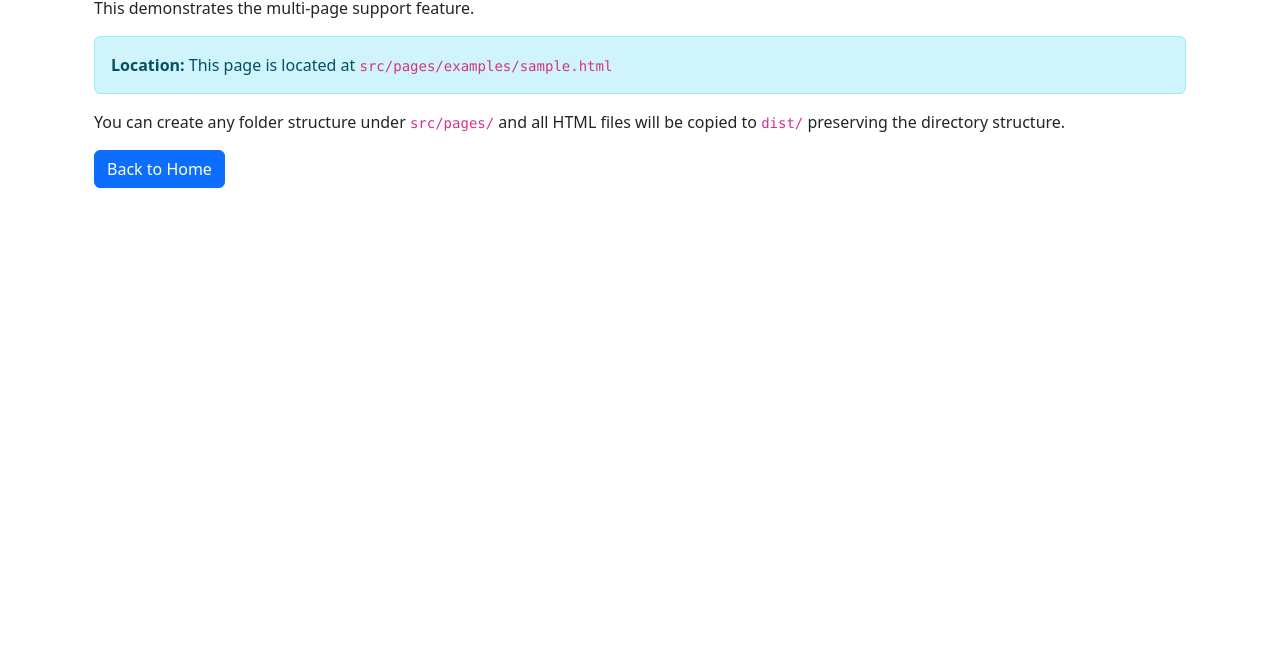
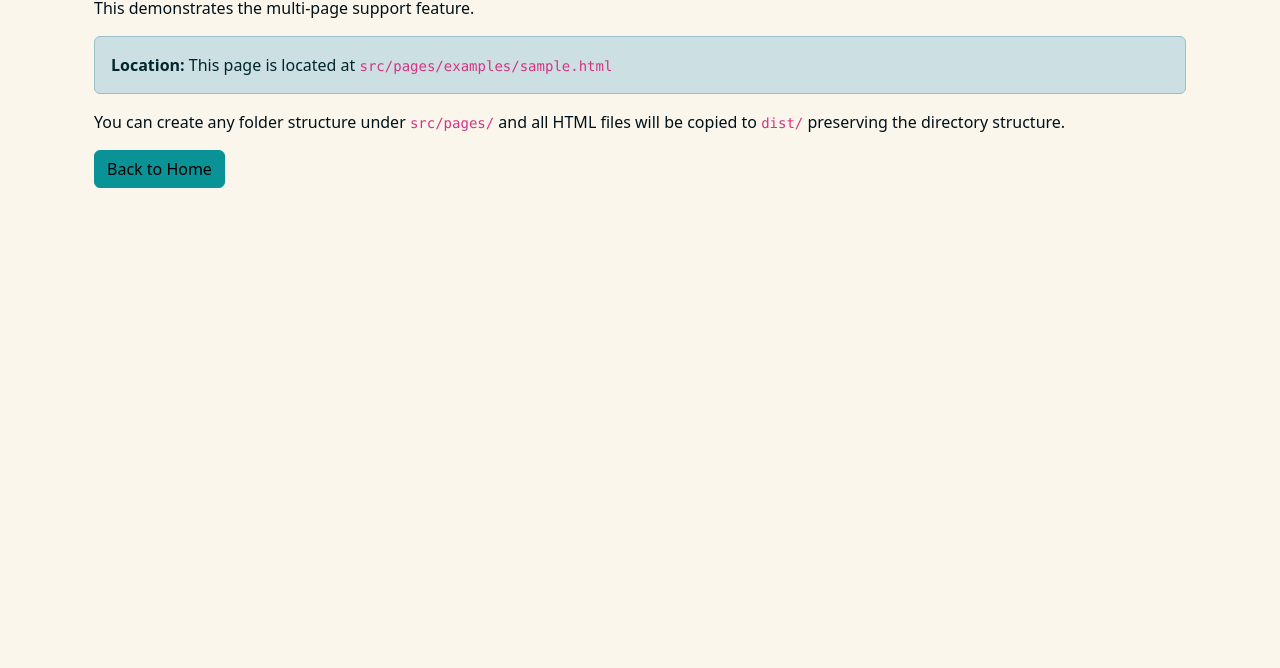
Before and after one commit to vr1e/gulpstrap, a website: page src/pages/examples/sample.html in a window 1280 px wide. Shown: the part 132-800 px from the top of the page. Drawn offline with nearby package versions, Linux system fonts and the light colour scheme; files that its build step writes are made by us from their sources.

Commit message:
update colors to work

```diff
--- a/gulpfile.js
+++ b/gulpfile.js
@@ -250,8 +250,8 @@ function serve(done) {
 }
 
 function watch() {
-	// Watch SCSS files - only recompile Sass
-	gulp.watch('src/styles/**/*.scss', gulp.series(compileSass, reloadServer));
+	// Watch SCSS files - recompile main sass and all themes
+	gulp.watch('src/styles/**/*.scss', gulp.series(compileSass, compileAllThemes, reloadServer));
 
 	// Watch JS files - only recompile JavaScript
 	gulp.watch('src/scripts/**/*.js', gulp.series(compileCustomJavaScript, reloadServer));
--- a/src/scripts/theme-switcher.js
+++ b/src/scripts/theme-switcher.js
@@ -7,7 +7,7 @@
 	'use strict';
 
 	const STORAGE_KEY = 'gulpstrap-theme';
-	const DEFAULT_THEME = 'theme1-dark';
+	const DEFAULT_THEME = 'theme1';
 	const THEMES = {
 		whitelabel: {
 			name: 'Whitelabel',
--- a/src/styles/themes/theme1/_variables.scss
+++ b/src/styles/themes/theme1/_variables.scss
@@ -1,3 +1,26 @@
 @import '../whitelabel/variables'; /* whitelabel common theme variable overrides (used inside all themes) */
 
 /* Variables Overrides for bootstrap default variables */
+/* Note: These should be set BEFORE Bootstrap variables are imported */
+/* Do NOT use !default here - we want to override Bootstrap defaults */
+
+// Bootstrap color system - vibrant palette mix
+$primary: #0a9396;
+$secondary: #ee9b00;
+$success: #94d2bd;
+$info: #005f73;
+$warning: #e9d8a6;
+$danger: #ae2012;
+$light: #94d2bd;
+$dark: #001219;
+
+// Body
+$body-bg: #faf6ec;
+$body-color: #001219;
+
+// Links
+$link-color: #ca6702;
+$link-hover-color: #bb3e03;
+
+// Additional accent colors
+$border-color: #94d2bd;
--- a/src/styles/themes/theme1/base/_colors.scss
+++ b/src/styles/themes/theme1/base/_colors.scss
@@ -1 +1,13 @@
 /* theme specific colors */
+
+// Color palette
+$rich-black: #001219;
+$midnight-green: #005f73;
+$dark-cyan: #0a9396;
+$tiffany-blue: #94d2bd;
+$vanilla: #e9d8a6;
+$gamboge: #ee9b00;
+$alloy-orange: #ca6702;
+$rust: #bb3e03;
+$rufous: #ae2012;
+$auburn: #9b2226;
--- a/src/styles/vendors/bootstrap/bootstrap.scss
+++ b/src/styles/vendors/bootstrap/bootstrap.scss
@@ -1,9 +1,10 @@
 // 1. Include functions first (so you can manipulate colors, SVGs, calc, etc)
-// @import 'node_modules/bootstrap/scss/functions'; // imported inside active_theme_variables
+// @import 'node_modules/bootstrap/scss/functions'; // imported inside theme index
 
 // 2. Include remainder of required Bootstrap stylesheets
 // Configuration
-@import 'node_modules/bootstrap/scss/variables';
+// Note: Theme variables are imported before this file, so they override Bootstrap defaults
+@import 'node_modules/bootstrap/scss/variables'; // Import defaults for variables not overridden by theme
 @import 'node_modules/bootstrap/scss/variables-dark'; // Required for color modes (data-bs-theme)
 @import 'node_modules/bootstrap/scss/maps';
 @import 'node_modules/bootstrap/scss/mixins';
```
Also changed, not shown: src/index.html (+1 -1 lines).
